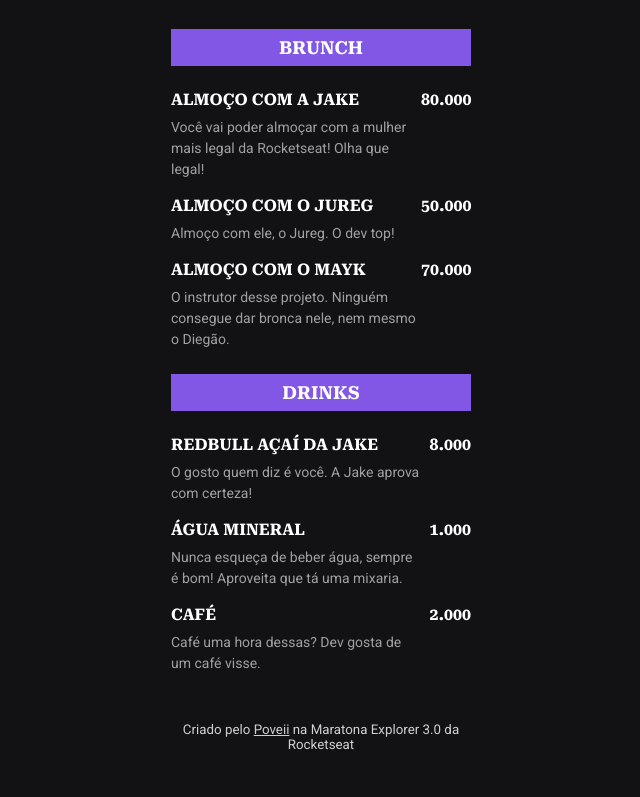
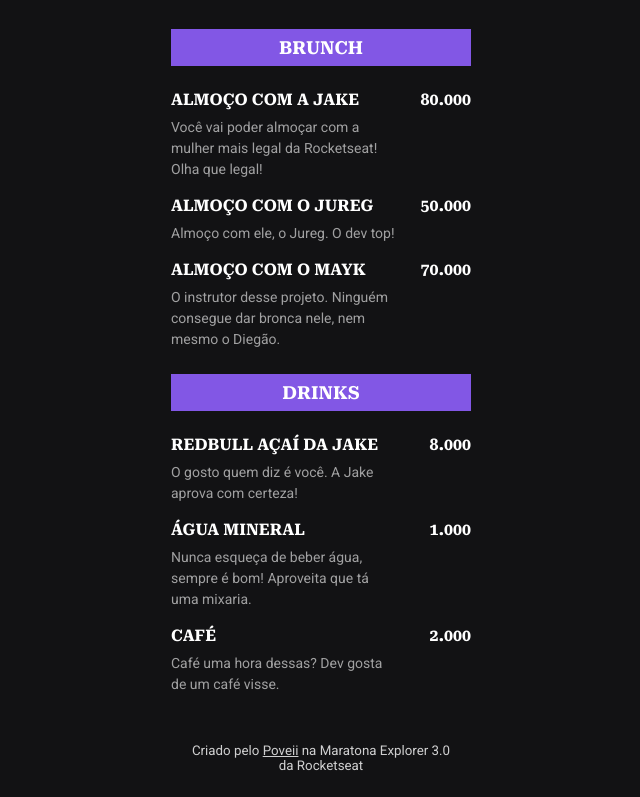
Before and after one commit to Poveii/marmitech-menu, a plain HTML site: page index.html in a window 1280 px wide. Shown: the part 88-885 px from the top of the page, without its empty margins (319-959 px from the left). Before the commit the page ends 864 px from the top, so only its background shows below. Drawn offline with Linux system fonts and the light colour scheme.

Commit message:
Added a favicon

```diff
--- a/index.html
+++ b/index.html
@@ -6,6 +6,7 @@
     <meta name="viewport" content="width=device-width, initial-scale=1.0" />
     <title>Marmitech - Cardápio</title>
 
+    <link rel="icon" type="image/x-icon" href="./images/favicon.ico" />
     <link rel="stylesheet" href="./style.css" />
   </head>
 
@@ -80,7 +81,9 @@
 
     <footer>
       <small
-        >Criado pelo <ins>Poveii</ins> na Maratona Explorer 3.0 da
+        >Criado pelo
+        <a href="https://github.com/Poveii" id="github">Poveii</a> na Maratona
+        Explorer 3.0 da
         <a href="https://www.rocketseat.com.br/">Rocketseat</a>
       </small>
     </footer>
--- a/style.css
+++ b/style.css
@@ -31,13 +31,14 @@ body.maratona {
   --emphasis-color: #995000;
 }
 
+/* ====== SCROLLBAR ====== */
 ::-webkit-scrollbar {
   width: 6px;
   height: 0;
 }
 
 ::-webkit-scrollbar-thumb {
-  background-color: #4d4d57;
+  background-color: #27272b;
 }
 
 /* ====== LAYOUT ====== */
@@ -46,6 +47,7 @@ body {
 
   display: flex;
   flex-direction: column;
+  align-items: center;
   text-align: center;
   margin-inline: auto;
 
@@ -82,6 +84,12 @@ header h1 {
 
 header span {
   color: var(--emphasis-color);
+
+  transition: filter 800ms ease-out;
+}
+
+header span:hover {
+  filter: brightness(1.35) contrast(1.25);
 }
 
 header p {
@@ -93,6 +101,7 @@ header p {
 
 /* ====== MAIN ====== */
 main {
+  width: 100%;
   display: flex;
   flex-direction: column;
   gap: 24px;
@@ -124,16 +133,16 @@ main {
   flex: 1;
 }
 
-.products-section h3 {
+.products-section div h3 {
   font-size: 1rem;
 
   padding-bottom: 8px;
 }
 
-.products-section p {
+.products-section div p {
   font-size: 0.875rem;
   line-height: 1.3125rem;
-  width: 250px;
+  width: 225px;
 
   color: var(--text-color);
   opacity: 0.6;
@@ -142,10 +151,13 @@ main {
 .products-section strong {
   font-size: 1rem;
   line-height: 1.1875rem;
+
+  cursor: pointer;
 }
 
 /* ====== FOOTER ====== */
 footer {
+  width: 260px;
   display: flex;
 
   margin-bottom: 24px;
@@ -155,6 +167,10 @@ footer small {
   opacity: 0.8;
 }
 
+footer #github {
+  text-decoration: underline;
+}
+
 footer a {
   color: var(--text-color);
 }
```
Also changed, not shown: images/favicon.ico (added).
